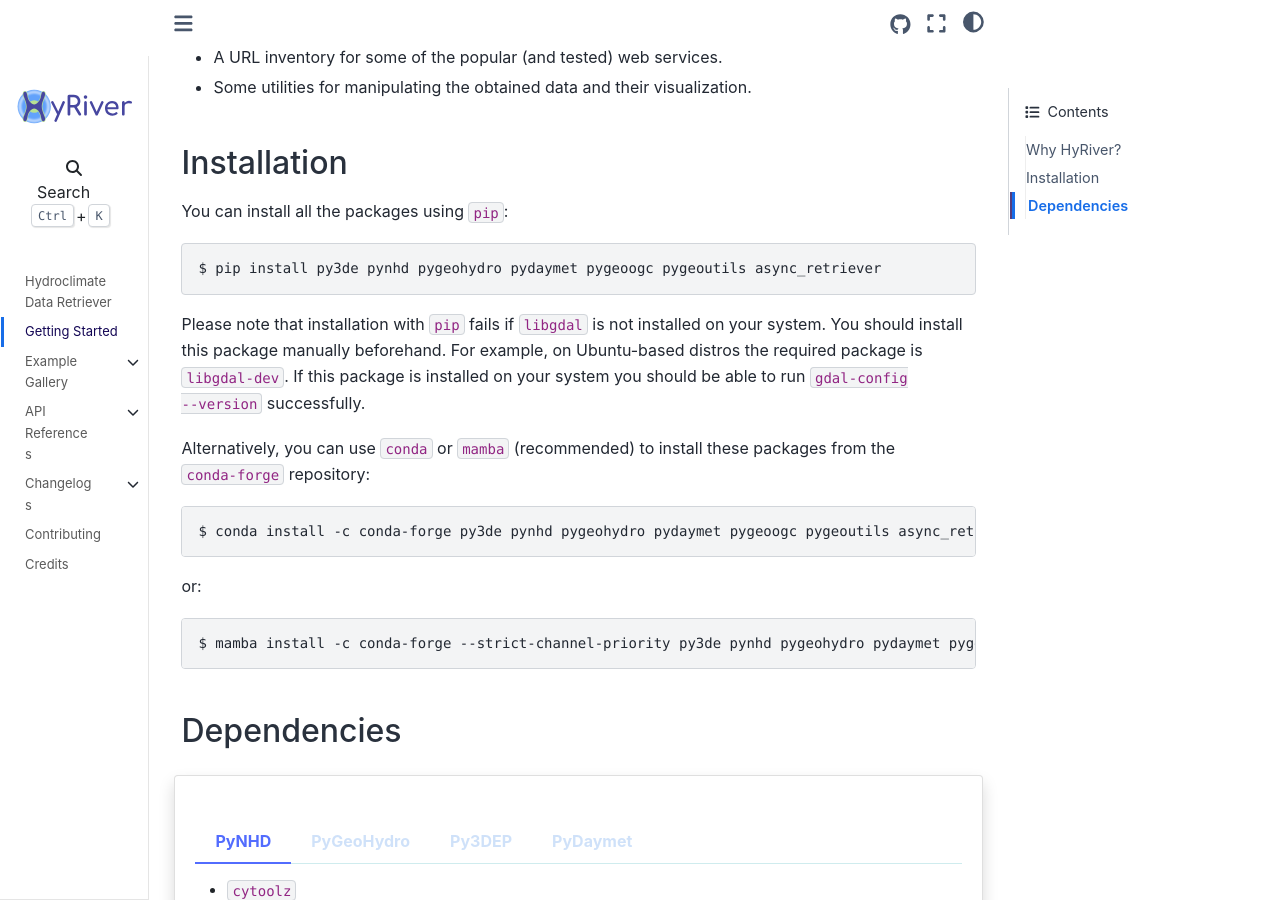
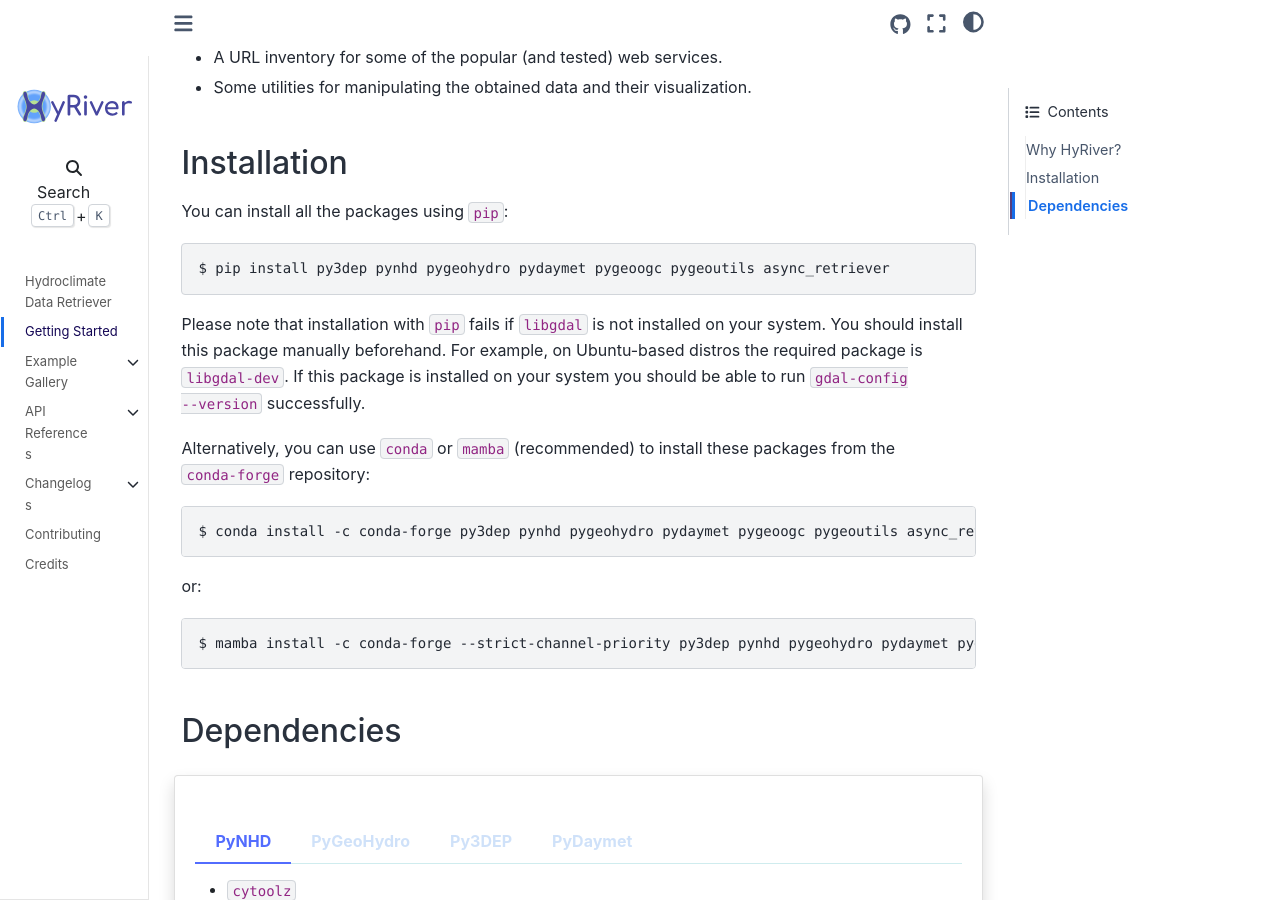
Before and after one commit to hyriver/hyriver.github.io, a Sphinx documentation site: the page built from docs/source/getting_started.rst, in a window 1280 px wide and 900 px high, scrolled down 526 px. Built offline with Sphinx 7.4.7 and the Sphinx Book theme 1.1.4, drawn with Linux system fonts in a browser that asks for light colours.

Commit message:
DOC: Fix typos

```diff
--- a/docs/source/getting_started.rst
+++ b/docs/source/getting_started.rst
@@ -27,7 +27,7 @@ You can install all the packages using ``pip``:
 
 .. code-block:: console
 
-    $ pip install py3de pynhd pygeohydro pydaymet pygeoogc pygeoutils async_retriever
+    $ pip install py3dep pynhd pygeohydro pydaymet pygeoogc pygeoutils async_retriever
 
 Please note that installation with ``pip`` fails if ``libgdal`` is not installed on your system.
 You should install this package manually beforehand. For example, on Ubuntu-based distros
@@ -39,13 +39,13 @@ the ``conda-forge`` repository:
 
 .. code-block:: console
 
-    $ conda install -c conda-forge py3de pynhd pygeohydro pydaymet pygeoogc pygeoutils async_retriever
+    $ conda install -c conda-forge py3dep pynhd pygeohydro pydaymet pygeoogc pygeoutils async_retriever
 
 or:
 
 .. code-block:: console
 
-    $ mamba install -c conda-forge --strict-channel-priority py3de pynhd pygeohydro pydaymet pygeoogc pygeoutils async_retriever
+    $ mamba install -c conda-forge --strict-channel-priority py3dep pynhd pygeohydro pydaymet pygeoogc pygeoutils async_retriever
 
 Dependencies
 ------------
```
